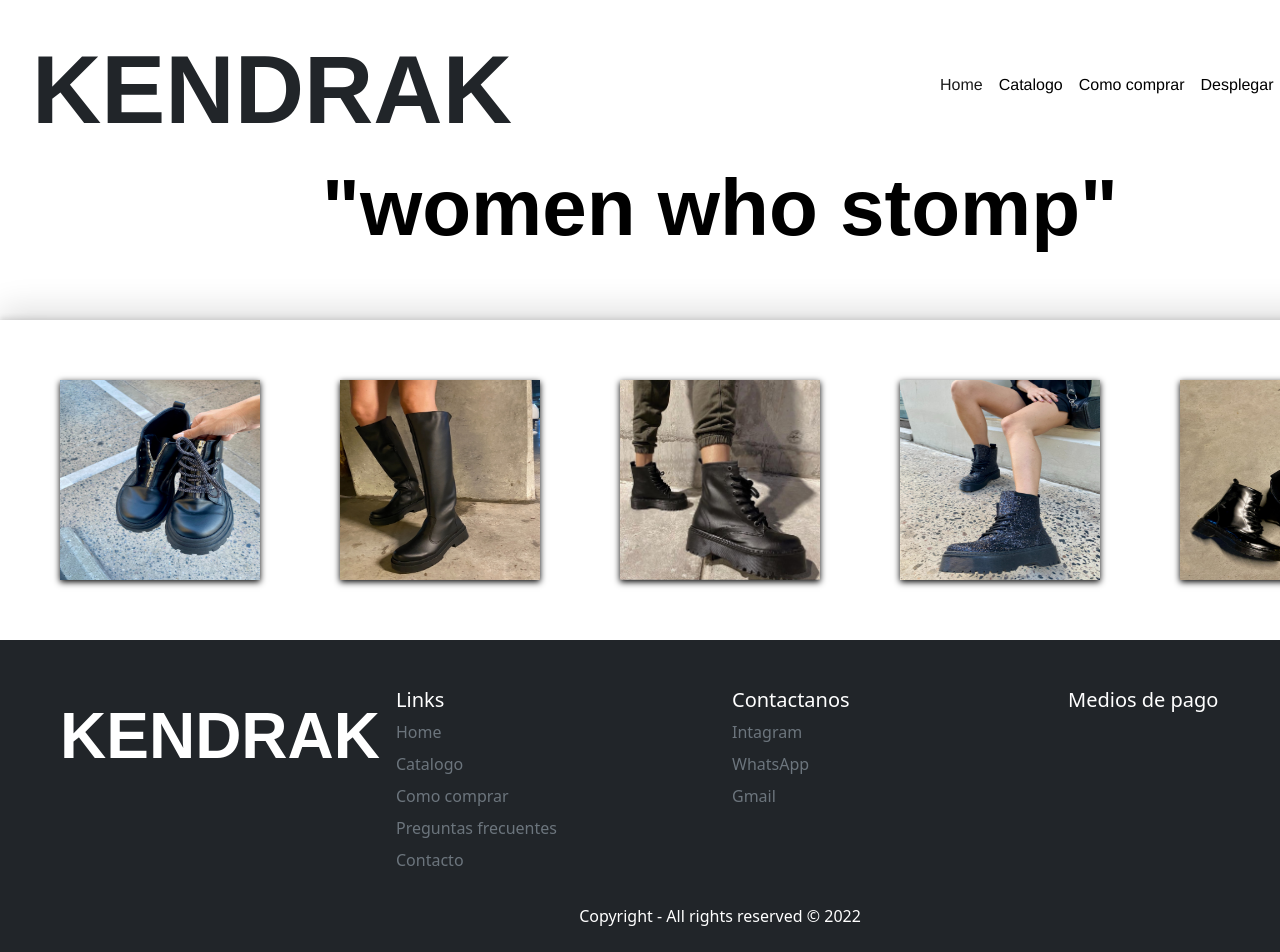
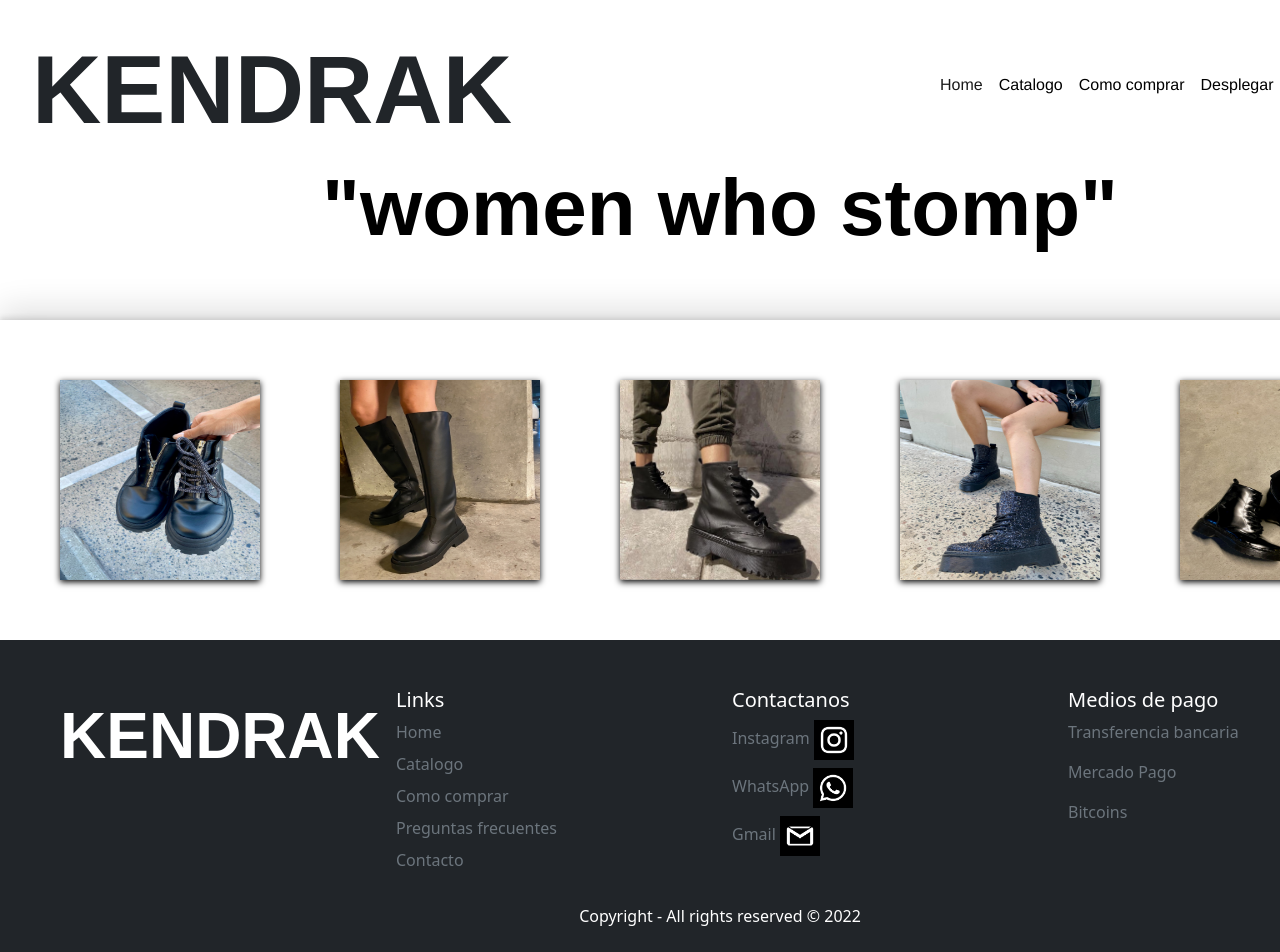
Before and after one commit to TobiasVenturelli/kendrak, a plain HTML site: page index.html in a window 1280 px wide. Shown: the top 952 px of the page. Drawn offline with nearby package versions, Linux system fonts and the light colour scheme; a web font is replaced by a local one.

Commit message:
"Index terminado con bootstrap"

```diff
--- a/css/estilos.css
+++ b/css/estilos.css
@@ -168,7 +168,7 @@
 .redes ul{
     display: flex;
 }
-.footer img{
+.redes-img{
     width: 40px;
     height: 40px;
 }
--- a/index.html
+++ b/index.html
@@ -110,18 +110,30 @@
           <div class="col-xs-12 col-md-6 col-lg-3">
             <p class="h5">Contactanos</p>
             <div class="mb-2">
-              <a  class="text-secondary text-decoration-none"href="#">Intagram</a>
+              <a  class="text-secondary text-decoration-none"href="https://www.instagram.com/kendrak.shoes/">Instagram</a>
+              <img class="redes-img"  src="multimedia/instagram 2.jpeg" alt="logo instagram">
             </div>
             <div class="mb-2">
               <a  class="text-secondary text-decoration-none"href="#">WhatsApp</a>
+              <img class="redes-img"  src="multimedia/whatsapp2.jpeg" alt="logo whatsapp">
             </div>
             <div class="mb-2">
               <a  class="text-secondary text-decoration-none"href="#">Gmail</a>
+              <img class="redes-img"  src="multimedia/gmail2.jpeg" alt="logo gmail">
             </div>
 
           </div>
           <div class="col-xs-12 col-md-6 col-lg-3">
             <p class="h5">Medios de pago</p>
+            <div class="mb-2">
+              <p class="text-secondary">Transferencia bancaria</p>
+            </div>
+            <div class="mb-2">
+              <p class="text-secondary">Mercado Pago</p>
+            </div>
+            <div class="mb-2">
+              <p class="text-secondary">Bitcoins</p>
+            </div>
           </div>
           <div class="col-xs-12 pt-4">
             <p class="text-white text-center">Copyright - All rights reserved © 2022</p>
```
